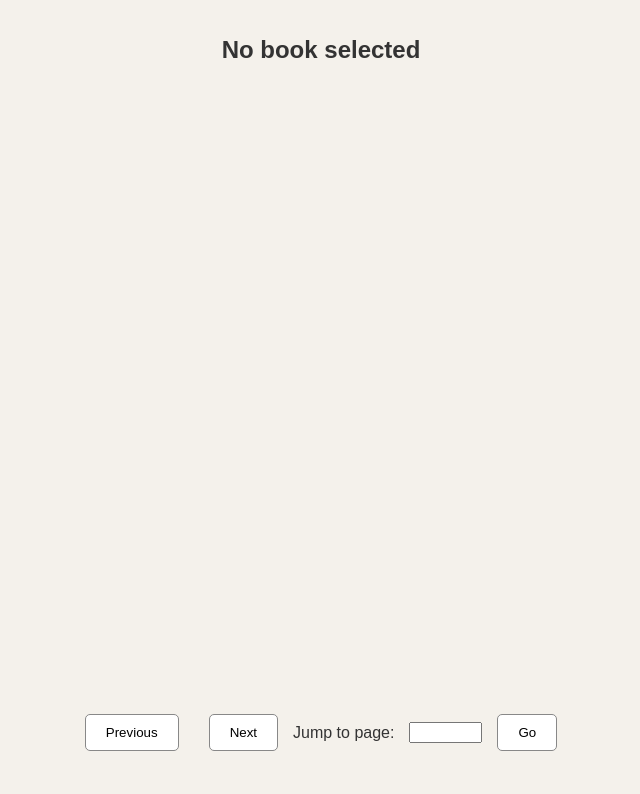
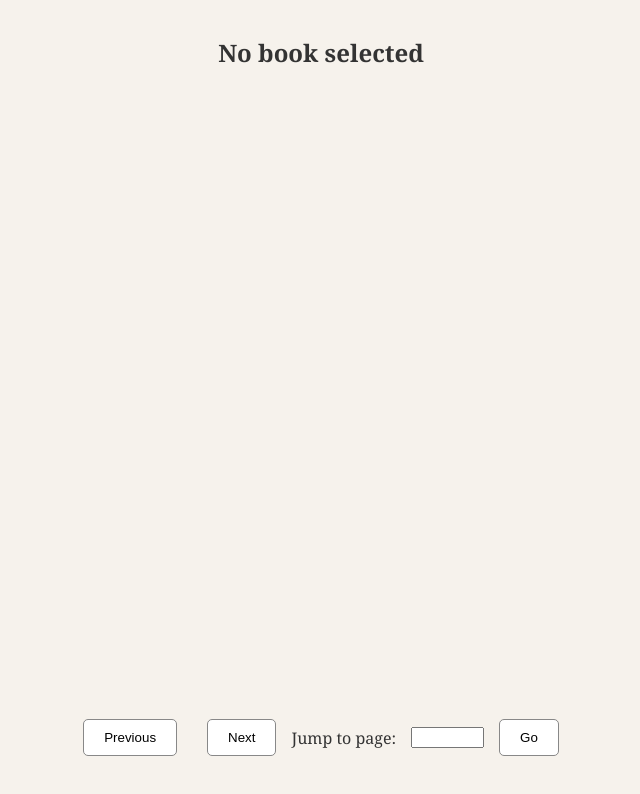
Before and after one commit to jchistory/flipbooks, a plain HTML site: page index.html in a window 1280 px wide. Shown: the whole page, without its empty margins (319-959 px from the left). Drawn offline with Linux system fonts and the light colour scheme.

Commit message:
Update background colour and font

```diff
--- a/index.html
+++ b/index.html
@@ -10,9 +10,9 @@
       body {
       margin: 0;
       padding: 20px;
-      background: #f4f1eb;
+      background: #f6f2ec;
       color: #333;
-      font-family: Arial, sans-serif;
+      font-family: Georgia, "Times New Roman", serif;
       text-align: center;
     }
        h1 {
```
